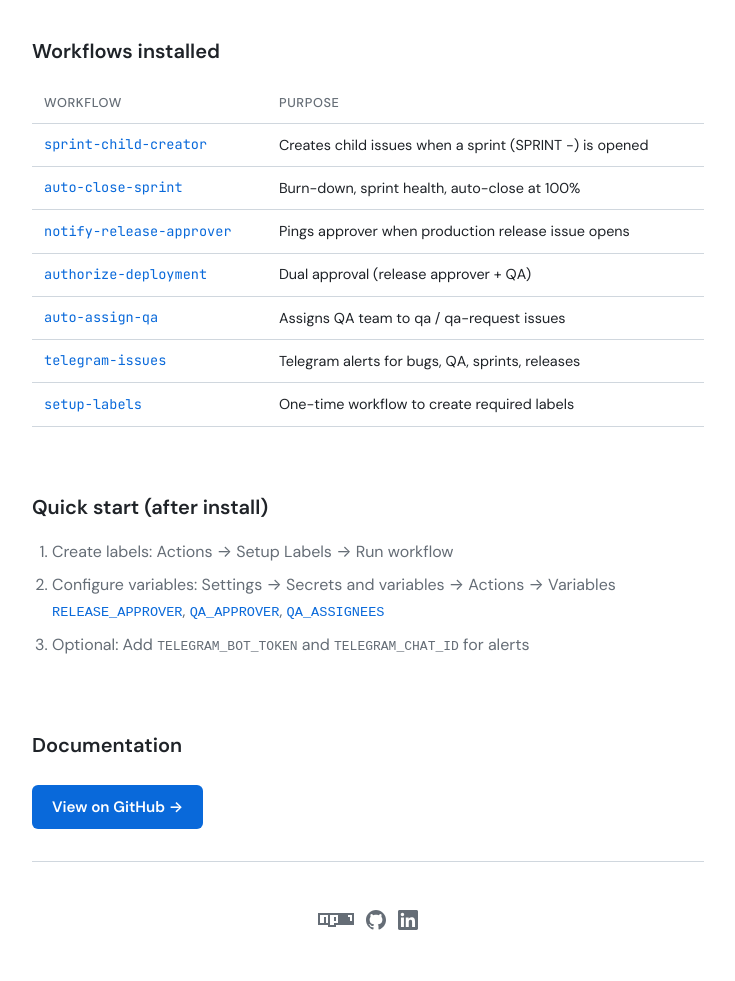
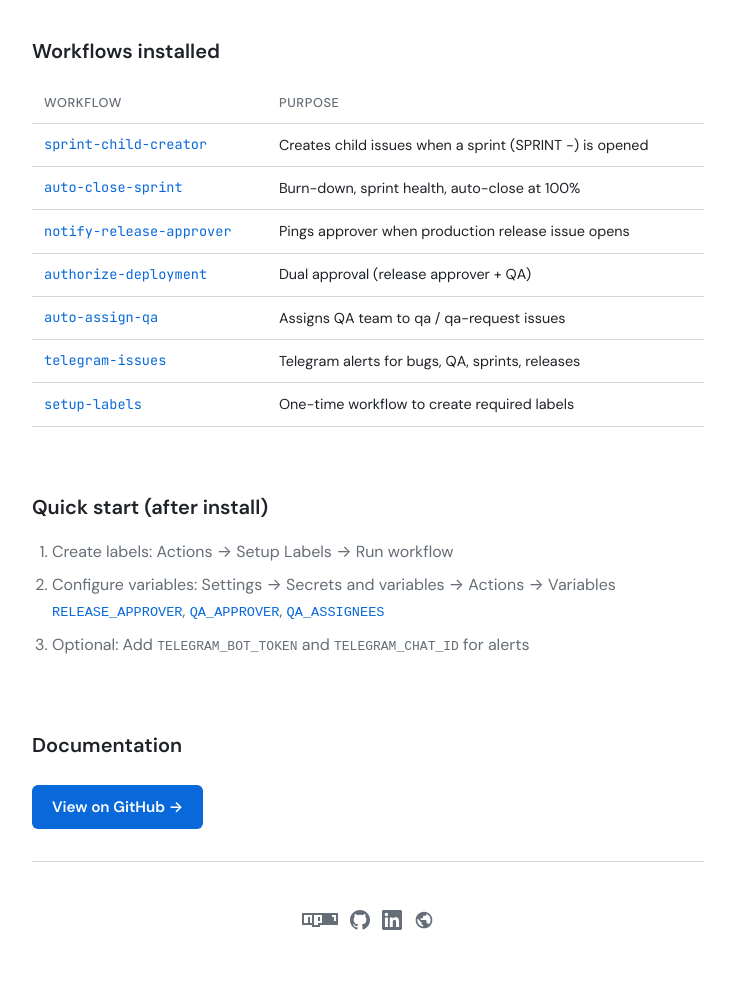
Before and after one commit to jkaweesi22/github-delivery-operating-system, a website: page docs/index.html in a window 1280 px wide. Shown: the part 1633-2614 px from the top of the page, without its empty margins (272-1007 px from the left). Drawn offline with Linux system fonts and the light colour scheme.

Commit message:
add The website

```diff
--- a/docs/index.html
+++ b/docs/index.html
@@ -376,6 +376,9 @@
           <a href="https://www.linkedin.com/in/jackie-namanda-75912a81/" target="_blank" rel="noopener noreferrer" aria-label="LinkedIn">
             <svg viewBox="0 0 24 24" fill="currentColor"><path d="M20.447 20.452h-3.554v-5.569c0-1.328-.027-3.037-1.852-3.037-1.853 0-2.136 1.445-2.136 2.939v5.667H9.351V9h3.414v1.561h.046c.477-.9 1.637-1.85 3.37-1.85 3.601 0 4.267 2.37 4.267 5.455v6.286zM5.337 7.433c-1.144 0-2.063-.926-2.063-2.065 0-1.138.92-2.063 2.063-2.063 1.14 0 2.064.925 2.064 2.063 0 1.139-.925 2.065-2.064 2.065zm1.782 13.019H3.555V9h3.564v11.452zM22.225 0H1.771C.792 0 0 .774 0 1.729v20.542C0 23.227.792 24 1.771 24h20.451C23.2 24 24 23.227 24 22.271V1.729C24 .774 23.2 0 22.222 0h.003z"/></svg>
           </a>
+          <a href="https://phaneroo.org/" target="_blank" rel="noopener noreferrer" aria-label="Phaneroo">
+            <svg viewBox="0 0 24 24" fill="currentColor"><path d="M12 2C6.48 2 2 6.48 2 12s4.48 10 10 10 10-4.48 10-10S17.52 2 12 2zm-1 17.93c-3.95-.49-7-3.85-7-7.93 0-.62.08-1.21.21-1.79L9 15v1c0 1.1.9 2 2 2v1.93zm6.9-2.54c-.26-.81-1-1.39-1.9-1.39h-1v-3c0-.55-.45-1-1-1H8v-2h2c.55 0 1-.45 1-1V7h2c1.1 0 2-.9 2-2v-.41c2.93 1.19 5 4.06 5 7.41 0 2.08-.8 3.97-2.1 5.39z"/></svg>
+          </a>
         </div>
       </div>
     </footer>
```
